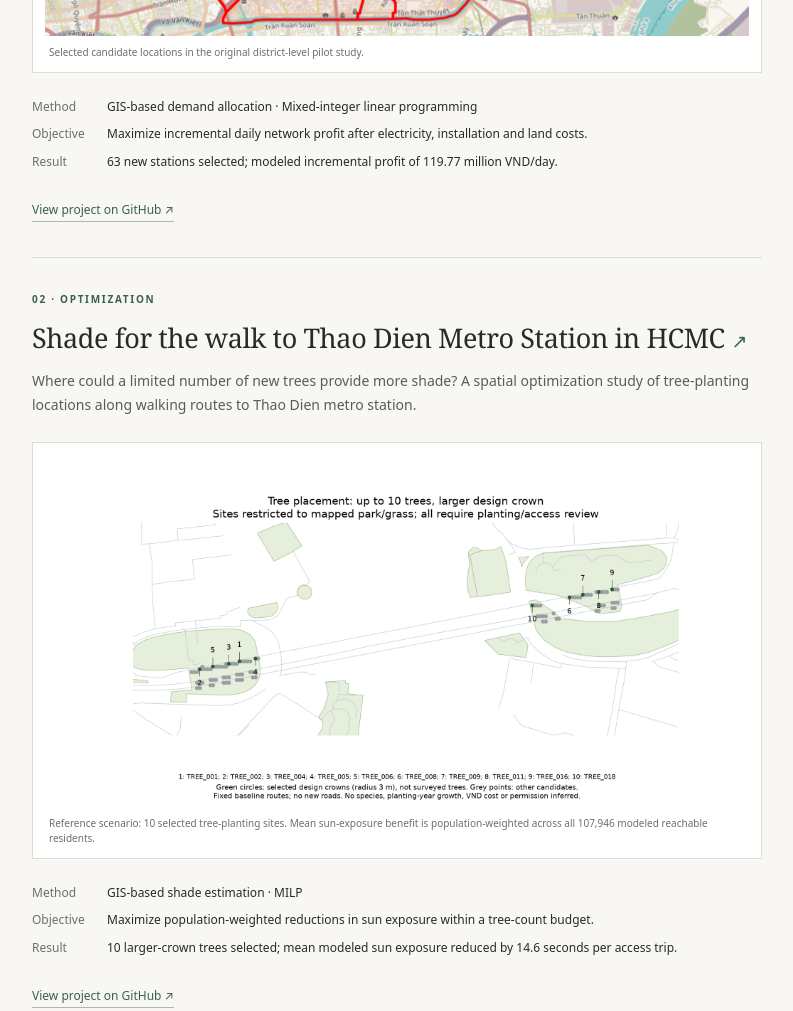
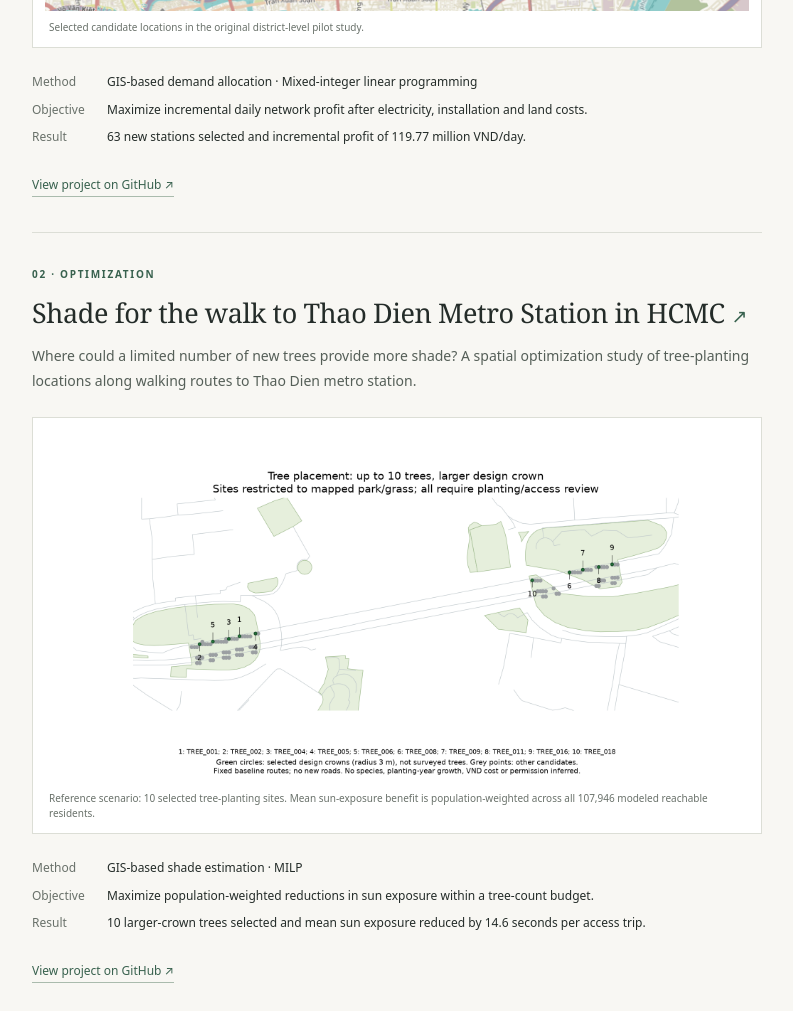
Before and after one commit to roxannen9n/roxannen9n.github.io, a plain HTML site: page index.html in a window 1280 px wide. Shown: the part 2000-3011 px from the top of the page, without its empty margins (380-1173 px from the left). Drawn offline with Linux system fonts and the light colour scheme.

Commit message:
Update index.html

```diff
--- a/index.html
+++ b/index.html
@@ -24,10 +24,10 @@
     <section id="education" class="section-grid" aria-labelledby="education-title"><div class="section-label"><span class="number">01 /</span><h2 id="education-title">Education</h2></div><div><p class="eyebrow">October 2025 — Present</p><h3>Master of Mathematical Economics</h3><p>University of Economics Ho Chi Minh City<br><span class="muted">Vietnam</span></p><p>Current GPA: <strong>3.65</strong></p></div></section>
     <section id="projects" class="section-grid" aria-labelledby="projects-title"><div class="section-label"><span class="number">02 /</span><h2 id="projects-title">Research<br>projects</h2></div><div class="project-list">
       <article class="project"><p class="eyebrow">Master's thesis · Optimization · Ongoing</p><h3>Multi-objective Mixed-Integer Linear Programming for Electric Vehicle Charging Station Location in Ho Chi Minh City</h3><p>My current thesis focuses on mixed-integer linear programming for electric vehicle charging station location in Ho Chi Minh City considering multiple objectives such as investor's profit optimization, traffic accessibility and electricity network.</p></article>
-      <article class="project"><p class="eyebrow">01 · Optimization</p><h3><a href="https://github.com/roxannen9n/evcs-profit-optimization">EV charging station location and sizing optimization <span aria-hidden="true">↗</span></a></h3><p>Where should new charging stations be built, and which charger configurations should they use? A profit-driven network expansion model for Ho Chi Minh City, with processed GIS inputs and reproducible optimization results.</p><figure><a href="assets/evcs-selected-candidates.png" aria-label="Open original selected charging-station candidates map"><img src="assets/evcs-selected-candidates.png" width="720" height="533" loading="lazy" alt="Original study map showing existing charging stations and selected candidate locations"></a><figcaption>Selected candidate locations in the original district-level pilot study.</figcaption></figure><dl><div><dt>Method</dt><dd>GIS-based demand allocation · Mixed-integer linear programming</dd></div><div><dt>Objective</dt><dd>Maximize incremental daily network profit after electricity, installation and land costs.</dd></div><div><dt>Result</dt><dd>63 new stations selected; modeled incremental profit of 119.77 million VND/day.</dd></div></dl><a class="text-link" href="https://github.com/roxannen9n/evcs-profit-optimization">View project on GitHub <span aria-hidden="true">↗</span></a></article>
-      <article class="project"><p class="eyebrow">02 · Optimization</p><h3><a href="https://github.com/roxannen9n/thao-dien-metro-station-shading-walkability-optimization">Shade for the walk to Thao Dien Metro Station in HCMC  <span aria-hidden="true">↗</span></a></h3><p>Where could a limited number of new trees provide more shade? A spatial optimization study of tree-planting locations along walking routes to Thao Dien metro station.</p><figure><a href="assets/selected_trees.png" aria-label="Open full-size tree-planting results map"><img src="assets/selected_trees.png" width="1980" height="990" loading="lazy" alt="Model results map showing candidate and selected tree-planting sites around Thao Dien metro station"></a><figcaption>Reference scenario: 10 selected tree-planting sites. Mean sun-exposure benefit is population-weighted across all 107,946 modeled reachable residents.</figcaption></figure><dl><div><dt>Method</dt><dd>GIS-based shade estimation · MILP</dd></div><div><dt>Objective</dt><dd>Maximize population-weighted reductions in sun exposure within a tree-count budget.</dd></div><div><dt>Result</dt><dd>10 larger-crown trees selected; mean modeled sun exposure reduced by 14.6 seconds per access trip.</dd></div></dl><a class="text-link" href="https://github.com/roxannen9n/thao-dien-metro-station-shading-walkability-optimization">View project on GitHub <span aria-hidden="true">↗</span></a></article>
+      <article class="project"><p class="eyebrow">01 · Optimization</p><h3><a href="https://github.com/roxannen9n/evcs-profit-optimization">EV charging station location and sizing optimization <span aria-hidden="true">↗</span></a></h3><p>Where should new charging stations be built, and which charger configurations should they use? A profit-driven network expansion model for Ho Chi Minh City.</p><figure><a href="assets/evcs-selected-candidates.png" aria-label="Open original selected charging-station candidates map"><img src="assets/evcs-selected-candidates.png" width="720" height="533" loading="lazy" alt="Map of existing charging stations and selected candidate locations"></a><figcaption>Selected candidate locations in the original district-level pilot study.</figcaption></figure><dl><div><dt>Method</dt><dd>GIS-based demand allocation · Mixed-integer linear programming</dd></div><div><dt>Objective</dt><dd>Maximize incremental daily network profit after electricity, installation and land costs.</dd></div><div><dt>Result</dt><dd>63 new stations selected and incremental profit of 119.77 million VND/day.</dd></div></dl><a class="text-link" href="https://github.com/roxannen9n/evcs-profit-optimization">View project on GitHub <span aria-hidden="true">↗</span></a></article>
+      <article class="project"><p class="eyebrow">02 · Optimization</p><h3><a href="https://github.com/roxannen9n/thao-dien-metro-station-shading-walkability-optimization">Shade for the walk to Thao Dien Metro Station in HCMC  <span aria-hidden="true">↗</span></a></h3><p>Where could a limited number of new trees provide more shade? A spatial optimization study of tree-planting locations along walking routes to Thao Dien metro station.</p><figure><a href="assets/selected_trees.png" aria-label="Open full-size tree-planting results map"><img src="assets/selected_trees.png" width="1980" height="990" loading="lazy" alt="Model results map showing candidate and selected tree-planting sites around Thao Dien metro station"></a><figcaption>Reference scenario: 10 selected tree-planting sites. Mean sun-exposure benefit is population-weighted across all 107,946 modeled reachable residents.</figcaption></figure><dl><div><dt>Method</dt><dd>GIS-based shade estimation · MILP</dd></div><div><dt>Objective</dt><dd>Maximize population-weighted reductions in sun exposure within a tree-count budget.</dd></div><div><dt>Result</dt><dd>10 larger-crown trees selected and mean sun exposure reduced by 14.6 seconds per access trip.</dd></div></dl><a class="text-link" href="https://github.com/roxannen9n/thao-dien-metro-station-shading-walkability-optimization">View project on GitHub <span aria-hidden="true">↗</span></a></article>
       <article class="project"><p class="eyebrow">03 · Forecasting</p><h3><a href="https://github.com/roxannen9n/EV-charging-demand-forecasting">EV charging demand forecasting <span aria-hidden="true">↗</span></a></h3><p class="presentation-note">Workshop Poster at UEH Applied Mathematics Workshop 2026</p><p>A comparison of statistical, temporal, spatial, and spatio-temporal models for hourly charging-station occupancy.</p><dl><div><dt>Method</dt><dd>ARIMA · LSTM · GCN · GCN-LSTM</dd></div><div><dt>Objective</dt><dd>Compare forecasting performance and the contribution of temporal and spatial dependencies.</dd></div><div><dt>Result</dt><dd>LSTM ranked best among four models across 275 stations, with validation RMSE of 3.67.</dd></div></dl><a class="text-link" href="https://github.com/roxannen9n/EV-charging-demand-forecasting">View project on GitHub <span aria-hidden="true">↗</span></a></article>
-      <article class="project"><p class="eyebrow">04 · Reinforcement learning</p><h3><a href="https://github.com/roxannen9n/EV-Charging-Scheduling-DQN">EV charging scheduling with Deep Q-Network <span aria-hidden="true">↗</span></a></h3><p class="presentation-note">Presented & In Proceedings of ELG 2026 · International Conference on Economics, Law and Government</p><p>A DQN framework for scheduling charging under uncertain electricity prices and driving demand.</p><figure><a href="assets/dqn-electricity-cost.png" aria-label="Open full-size DQN electricity cost comparison"><img src="assets/dqn-electricity-cost.png" width="800" height="500" loading="lazy" alt="Original electricity cost distribution comparing the DQN charging policy with the naive benchmark"></a><figcaption>Original simulation results: mean electricity cost per charging step falls from 353.2 to 110.5 in the reported cost units.</figcaption></figure><dl><div><dt>Method</dt><dd>Deep reinforcement learning · DQN</dd></div><div><dt>Objective</dt><dd>Reduce charging costs while meeting future driving demand.</dd></div><div><dt>Result</dt><dd>68.7% lower mean electricity cost per charging step than the naive benchmark in the reported simulation.</dd></div></dl><a class="text-link" href="https://github.com/roxannen9n/EV-Charging-Scheduling-DQN">View project on GitHub <span aria-hidden="true">↗</span></a></article>
+      <article class="project"><p class="eyebrow">04 · Reinforcement learning</p><h3><a href="https://github.com/roxannen9n/EV-Charging-Scheduling-DQN">EV charging scheduling with Deep Q-Network <span aria-hidden="true">↗</span></a></h3><p class="presentation-note">Presented & In Proceedings of ELG 2026 · International Conference on Economics, Law and Government</p><p>A DQN framework for scheduling charging under uncertain electricity prices and driving demand.</p><figure><a href="assets/dqn-electricity-cost.png" aria-label="Open full-size DQN electricity cost comparison"><img src="assets/dqn-electricity-cost.png" width="800" height="500" loading="lazy" alt="Electricity cost distribution comparing the DQN charging policy with the naive benchmark"></a><figcaption>Original simulation results: mean electricity cost per charging step falls from 353.2 to 110.5 in the reported cost units.</figcaption></figure><dl><div><dt>Method</dt><dd>Deep reinforcement learning · DQN</dd></div><div><dt>Objective</dt><dd>Reduce charging costs while meeting future driving demand.</dd></div><div><dt>Result</dt><dd>68.7% lower mean electricity cost per charging step than the naive benchmark.</dd></div></dl><a class="text-link" href="https://github.com/roxannen9n/EV-Charging-Scheduling-DQN">View project on GitHub <span aria-hidden="true">↗</span></a></article>
     </div></section>
     <section id="services" class="section-grid" aria-labelledby="services-title"><div class="section-label"><span class="number">03 /</span><h2 id="services-title">Services</h2></div><div>
       <article class="project"><p class="eyebrow">October 2026 — Present</p><h3>Research Intern</h3><p><a class="text-link" href="https://iscm.ueh.edu.vn/move-system/index.html">MOVE System Lab ↗</a></p></article>
```
